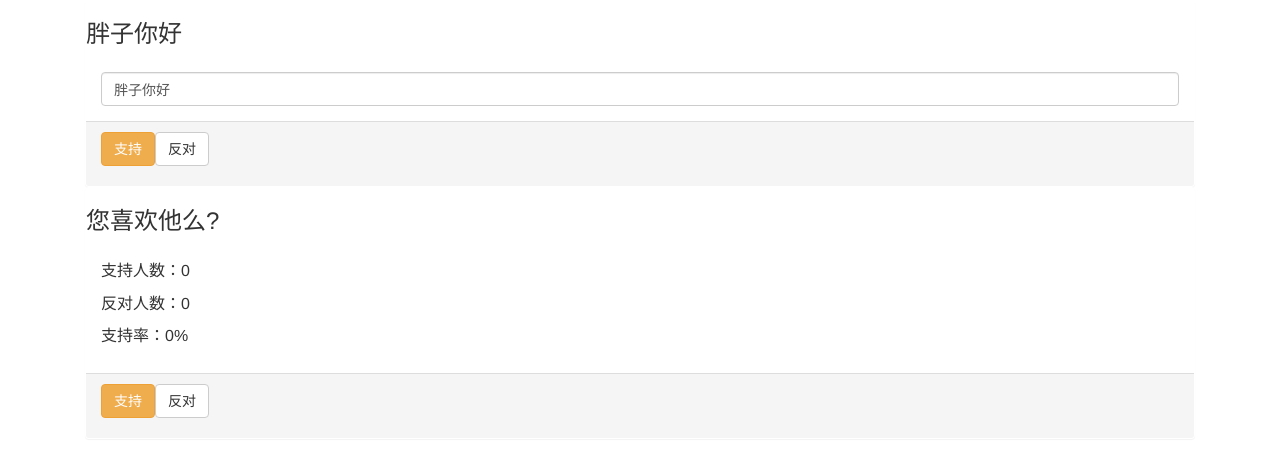
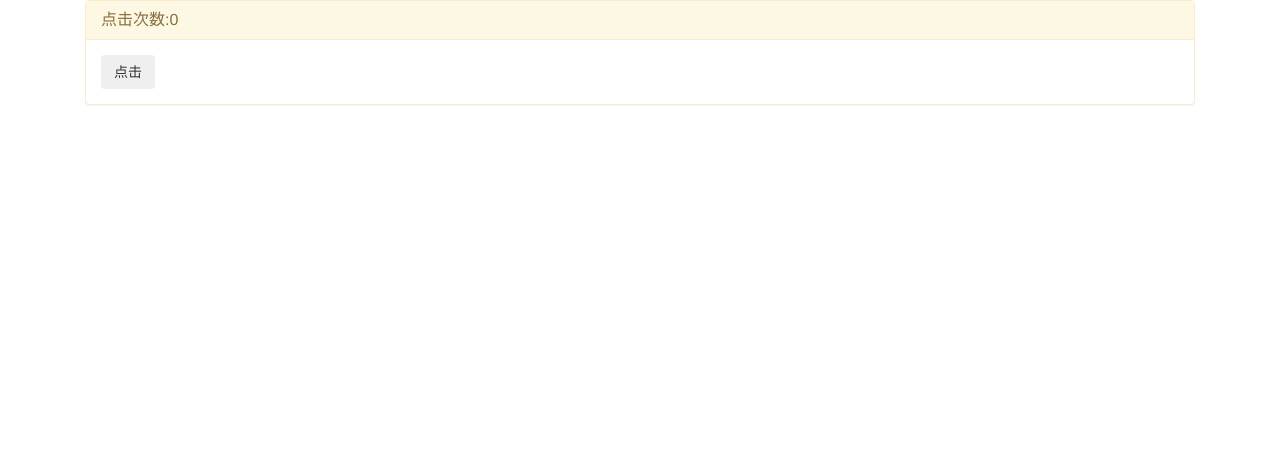
Before and after one commit to UwonderMen/react_learn, a React app in the folder my_project/: page / in a window 1280 px wide. Shown: the top 456 px of the page. Built offline with nearby package versions, Linux system fonts and the light colour scheme.

Commit message:
增加生命周期和复合组件以及父组件和子组件信息传递问题

```diff
--- /dev/null
+++ b/my_project/src/components/composite_component.js
@@ -0,0 +1,55 @@
+import React from "react"
+import PropTypes from "prop-types";
+
+class CompositeComponent extends React.Component {
+    constructor() {
+        super()
+        this.state = {
+            click_num: 0
+        }
+    }
+
+    render() {
+        return <div className="panel panel-warning">
+            <Head count={this.state.click_num} />
+            <Body fn={this.change.bind(this)} />
+        </div>
+    }
+
+    change() {
+        this.setState({
+            click_num: this.state.click_num + 1
+        })
+    }
+}
+
+class Body extends React.Component {
+    static propTypes = {
+        fn: PropTypes.func.isRequired
+    }
+    constructor() {
+        super()
+    }
+    render() {
+        return <div className="panel-body">
+            <button className="btn bnt-default" onClick={this.props.fn}>点击</button>
+        </div>
+    }
+}
+
+
+class Head extends React.Component {
+    static propTypes = {
+        count: PropTypes.number.isRequired
+    }
+    constructor() {
+        super()
+    }
+    render() {
+        return <div className="panel-heading">
+            <h3 className="panel-title">点击次数:{this.props.count}</h3>
+        </div>
+    }
+}
+
+export default CompositeComponent;
--- a/my_project/src/index.js
+++ b/my_project/src/index.js
@@ -1,13 +1,10 @@
 import React from 'react';
 import ReactDOM from 'react-dom';
-// import Clock from "./components/class_clock";
 import "bootstrap/dist/css/bootstrap.css";
-import Vote from "./components/vote";
-import Temp from "./components/temp";
+import CompositeComponent from "./components/composite_component";
 
 
 let root = document.body.querySelector("#root");
 ReactDOM.render(<div className="col-md-12">
-  <Temp></Temp>
-  <Vote title="您喜欢他么?"></Vote>
+  <CompositeComponent></CompositeComponent>
 </div>, root);
```
Also changed, not shown: my_project/src/components/test_lift.js (added, +62 -0 lines), 2 other files (tests, documents, lock files or other folders).
